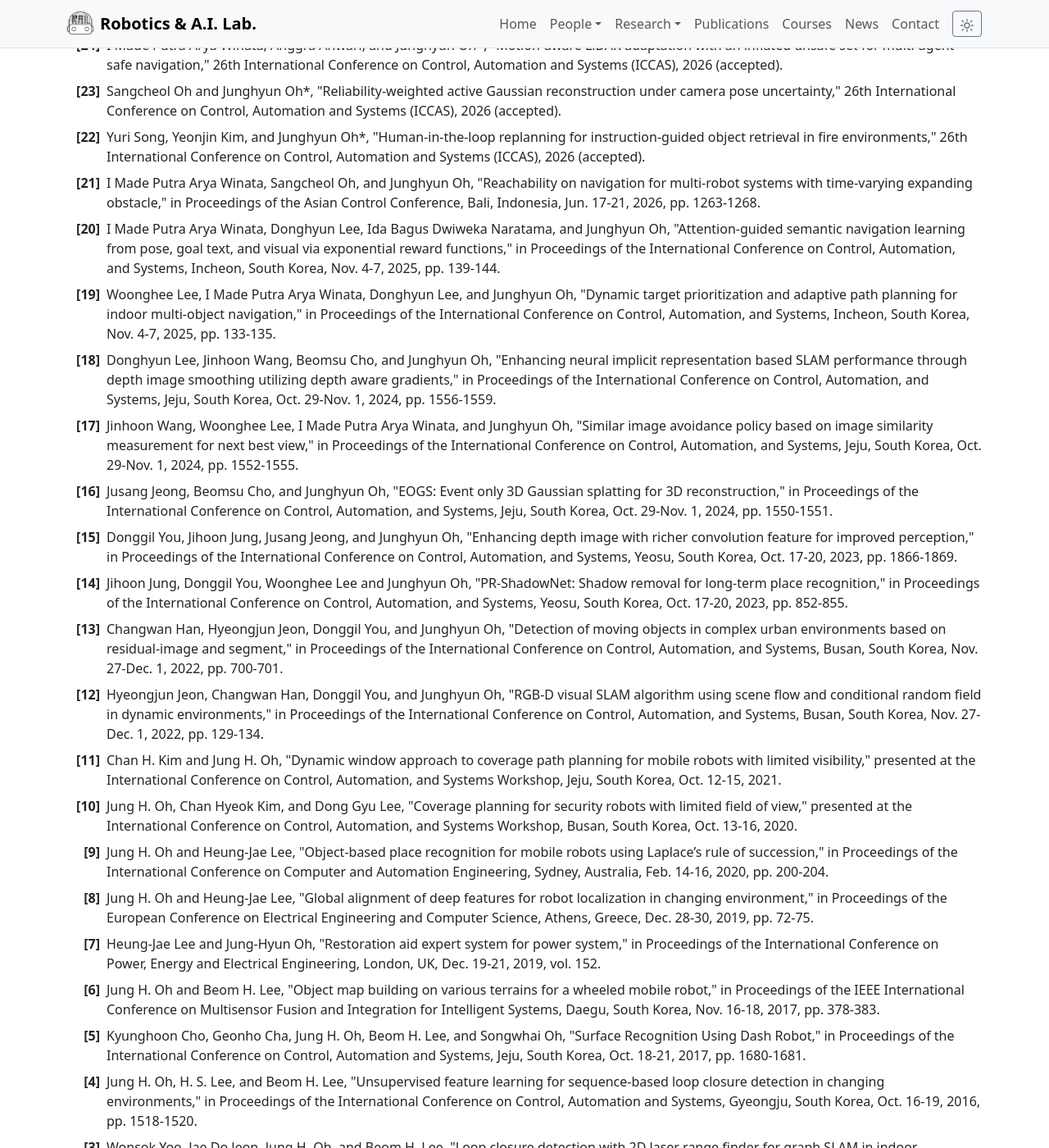
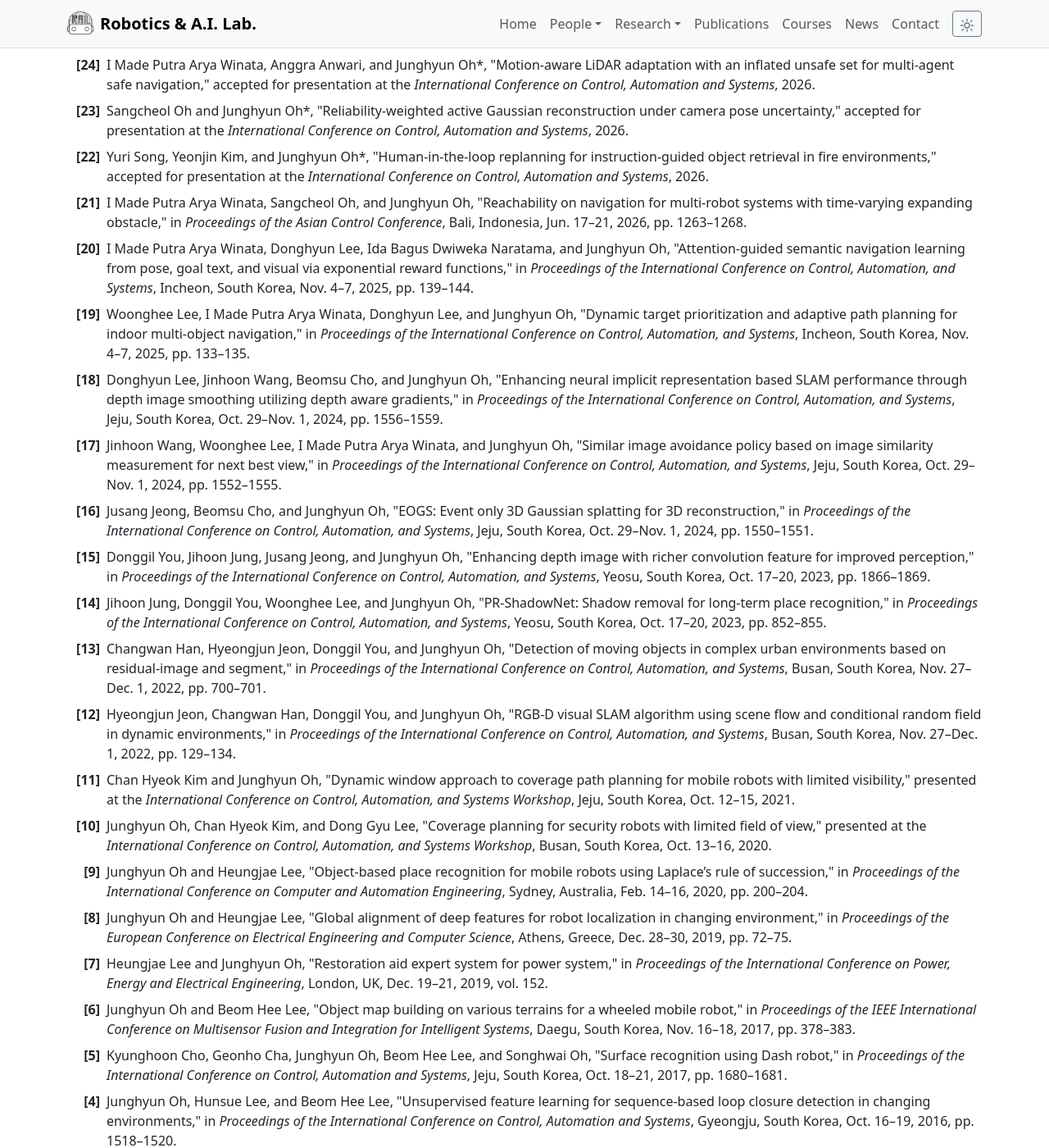
Before and after one commit to robotailab/robotailab.github.io, a Jekyll site: the page built from publications.md, in a window 1280 px wide and 1400 px high, scrolled down 2520 px. Shown: the whole window at 82% size. Built offline with Jekyll 4.4.1, drawn with Linux system fonts in a browser that asks for light colours; some of the changed text lies outside the part shown.

Commit message:
Standardize international conference citations

```diff
--- a/_data/publications.yml
+++ b/_data/publications.yml
@@ -88,55 +88,55 @@
   title: International Conferences
   items:
     - year: 2026
-      text: 'Ida Bagus Dwiweka Naratama, I Made Putra Arya Winata, and Junghyun Oh*, "Latent flow matching for uncertainty-aware 3D scene graph completion from partial robot observations," 26th International Conference on Control, Automation and Systems (ICCAS), 2026 (accepted).'
+      text: 'Ida Bagus Dwiweka Naratama, I Made Putra Arya Winata, and Junghyun Oh*, "Latent flow matching for uncertainty-aware 3D scene graph completion from partial robot observations," accepted for presentation at the <em>International Conference on Control, Automation and Systems</em>, 2026.'
     - year: 2026
-      text: 'I Made Putra Arya Winata, Anggra Anwari, and Junghyun Oh*, "Motion-aware LiDAR adaptation with an inflated unsafe set for multi-agent safe navigation," 26th International Conference on Control, Automation and Systems (ICCAS), 2026 (accepted).'
+      text: 'I Made Putra Arya Winata, Anggra Anwari, and Junghyun Oh*, "Motion-aware LiDAR adaptation with an inflated unsafe set for multi-agent safe navigation," accepted for presentation at the <em>International Conference on Control, Automation and Systems</em>, 2026.'
     - year: 2026
-      text: 'Sangcheol Oh and Junghyun Oh*, "Reliability-weighted active Gaussian reconstruction under camera pose uncertainty," 26th International Conference on Control, Automation and Systems (ICCAS), 2026 (accepted).'
+      text: 'Sangcheol Oh and Junghyun Oh*, "Reliability-weighted active Gaussian reconstruction under camera pose uncertainty," accepted for presentation at the <em>International Conference on Control, Automation and Systems</em>, 2026.'
     - year: 2026
-      text: 'Yuri Song, Yeonjin Kim, and Junghyun Oh*, "Human-in-the-loop replanning for instruction-guided object retrieval in fire environments," 26th International Conference on Control, Automation and Systems (ICCAS), 2026 (accepted).'
+      text: 'Yuri Song, Yeonjin Kim, and Junghyun Oh*, "Human-in-the-loop replanning for instruction-guided object retrieval in fire environments," accepted for presentation at the <em>International Conference on Control, Automation and Systems</em>, 2026.'
     - year: 2026
-      text: 'I Made Putra Arya Winata, Sangcheol Oh, and Junghyun Oh, "Reachability on navigation for multi-robot systems with time-varying expanding obstacle," in Proceedings of the Asian Control Conference, Bali, Indonesia, Jun. 17-21, 2026, pp. 1263-1268.'
+      text: 'I Made Putra Arya Winata, Sangcheol Oh, and Junghyun Oh, "Reachability on navigation for multi-robot systems with time-varying expanding obstacle," in <em>Proceedings of the Asian Control Conference</em>, Bali, Indonesia, Jun. 17–21, 2026, pp. 1263–1268.'
     - year: 2025
-      text: 'I Made Putra Arya Winata, Donghyun Lee, Ida Bagus Dwiweka Naratama, and Junghyun Oh, "Attention-guided semantic navigation learning from pose, goal text, and visual via exponential reward functions," in Proceedings of the International Conference on Control, Automation, and Systems, Incheon, South Korea, Nov. 4-7, 2025, pp. 139-144.'
+      text: 'I Made Putra Arya Winata, Donghyun Lee, Ida Bagus Dwiweka Naratama, and Junghyun Oh, "Attention-guided semantic navigation learning from pose, goal text, and visual via exponential reward functions," in <em>Proceedings of the International Conference on Control, Automation, and Systems</em>, Incheon, South Korea, Nov. 4–7, 2025, pp. 139–144.'
     - year: 2025
-      text: 'Woonghee Lee, I Made Putra Arya Winata, Donghyun Lee, and Junghyun Oh, "Dynamic target prioritization and adaptive path planning for indoor multi-object navigation," in Proceedings of the International Conference on Control, Automation, and Systems, Incheon, South Korea, Nov. 4-7, 2025, pp. 133-135.'
+      text: 'Woonghee Lee, I Made Putra Arya Winata, Donghyun Lee, and Junghyun Oh, "Dynamic target prioritization and adaptive path planning for indoor multi-object navigation," in <em>Proceedings of the International Conference on Control, Automation, and Systems</em>, Incheon, South Korea, Nov. 4–7, 2025, pp. 133–135.'
     - year: 2024
-      text: 'Donghyun Lee, Jinhoon Wang, Beomsu Cho, and Junghyun Oh, "Enhancing neural implicit representation based SLAM performance through depth image smoothing utilizing depth aware gradients," in Proceedings of the International Conference on Control, Automation, and Systems, Jeju, South Korea, Oct. 29-Nov. 1, 2024, pp. 1556-1559.'
+      text: 'Donghyun Lee, Jinhoon Wang, Beomsu Cho, and Junghyun Oh, "Enhancing neural implicit representation based SLAM performance through depth image smoothing utilizing depth aware gradients," in <em>Proceedings of the International Conference on Control, Automation, and Systems</em>, Jeju, South Korea, Oct. 29–Nov. 1, 2024, pp. 1556–1559.'
     - year: 2024
-      text: 'Jinhoon Wang, Woonghee Lee, I Made Putra Arya Winata, and Junghyun Oh, "Similar image avoidance policy based on image similarity measurement for next best view," in Proceedings of the International Conference on Control, Automation, and Systems, Jeju, South Korea, Oct. 29-Nov. 1, 2024, pp. 1552-1555.'
+      text: 'Jinhoon Wang, Woonghee Lee, I Made Putra Arya Winata, and Junghyun Oh, "Similar image avoidance policy based on image similarity measurement for next best view," in <em>Proceedings of the International Conference on Control, Automation, and Systems</em>, Jeju, South Korea, Oct. 29–Nov. 1, 2024, pp. 1552–1555.'
     - year: 2024
-      text: 'Jusang Jeong, Beomsu Cho, and Junghyun Oh, "EOGS: Event only 3D Gaussian splatting for 3D reconstruction," in Proceedings of the International Conference on Control, Automation, and Systems, Jeju, South Korea, Oct. 29-Nov. 1, 2024, pp. 1550-1551.'
+      text: 'Jusang Jeong, Beomsu Cho, and Junghyun Oh, "EOGS: Event only 3D Gaussian splatting for 3D reconstruction," in <em>Proceedings of the International Conference on Control, Automation, and Systems</em>, Jeju, South Korea, Oct. 29–Nov. 1, 2024, pp. 1550–1551.'
     - year: 2023
-      text: 'Donggil You, Jihoon Jung, Jusang Jeong, and Junghyun Oh, "Enhancing depth image with richer convolution feature for improved perception," in Proceedings of the International Conference on Control, Automation, and Systems, Yeosu, South Korea, Oct. 17-20, 2023, pp. 1866-1869.'
+      text: 'Donggil You, Jihoon Jung, Jusang Jeong, and Junghyun Oh, "Enhancing depth image with richer convolution feature for improved perception," in <em>Proceedings of the International Conference on Control, Automation, and Systems</em>, Yeosu, South Korea, Oct. 17–20, 2023, pp. 1866–1869.'
     - year: 2023
-      text: 'Jihoon Jung, Donggil You, Woonghee Lee and Junghyun Oh, "PR-ShadowNet: Shadow removal for long-term place recognition," in Proceedings of the International Conference on Control, Automation, and Systems, Yeosu, South Korea, Oct. 17-20, 2023, pp. 852-855.'
+      text: 'Jihoon Jung, Donggil You, Woonghee Lee, and Junghyun Oh, "PR-ShadowNet: Shadow removal for long-term place recognition," in <em>Proceedings of the International Conference on Control, Automation, and Systems</em>, Yeosu, South Korea, Oct. 17–20, 2023, pp. 852–855.'
     - year: 2022
-      text: 'Changwan Han, Hyeongjun Jeon, Donggil You, and Junghyun Oh, "Detection of moving objects in complex urban environments based on residual-image and segment," in Proceedings of the International Conference on Control, Automation, and Systems, Busan, South Korea, Nov. 27-Dec. 1, 2022, pp. 700-701.'
+      text: 'Changwan Han, Hyeongjun Jeon, Donggil You, and Junghyun Oh, "Detection of moving objects in complex urban environments based on residual-image and segment," in <em>Proceedings of the International Conference on Control, Automation, and Systems</em>, Busan, South Korea, Nov. 27–Dec. 1, 2022, pp. 700–701.'
     - year: 2022
-      text: 'Hyeongjun Jeon, Changwan Han, Donggil You, and Junghyun Oh, "RGB-D visual SLAM algorithm using scene flow and conditional random field in dynamic environments," in Proceedings of the International Conference on Control, Automation, and Systems, Busan, South Korea, Nov. 27-Dec. 1, 2022, pp. 129-134.'
+      text: 'Hyeongjun Jeon, Changwan Han, Donggil You, and Junghyun Oh, "RGB-D visual SLAM algorithm using scene flow and conditional random field in dynamic environments," in <em>Proceedings of the International Conference on Control, Automation, and Systems</em>, Busan, South Korea, Nov. 27–Dec. 1, 2022, pp. 129–134.'
     - year: 2021
-      text: 'Chan H. Kim and Jung H. Oh, "Dynamic window approach to coverage path planning for mobile robots with limited visibility," presented at the International Conference on Control, Automation, and Systems Workshop, Jeju, South Korea, Oct. 12-15, 2021.'
+      text: 'Chan Hyeok Kim and Junghyun Oh, "Dynamic window approach to coverage path planning for mobile robots with limited visibility," presented at the <em>International Conference on Control, Automation, and Systems Workshop</em>, Jeju, South Korea, Oct. 12–15, 2021.'
     - year: 2020
-      text: 'Jung H. Oh, Chan Hyeok Kim, and Dong Gyu Lee, "Coverage planning for security robots with limited field of view," presented at the International Conference on Control, Automation, and Systems Workshop, Busan, South Korea, Oct. 13-16, 2020.'
+      text: 'Junghyun Oh, Chan Hyeok Kim, and Dong Gyu Lee, "Coverage planning for security robots with limited field of view," presented at the <em>International Conference on Control, Automation, and Systems Workshop</em>, Busan, South Korea, Oct. 13–16, 2020.'
     - year: 2020
-      text: 'Jung H. Oh and Heung-Jae Lee, "Object-based place recognition for mobile robots using Laplace’s rule of succession," in Proceedings of the International Conference on Computer and Automation Engineering, Sydney, Australia, Feb. 14-16, 2020, pp. 200-204.'
+      text: 'Junghyun Oh and Heungjae Lee, "Object-based place recognition for mobile robots using Laplace’s rule of succession," in <em>Proceedings of the International Conference on Computer and Automation Engineering</em>, Sydney, Australia, Feb. 14–16, 2020, pp. 200–204.'
     - year: 2019
-      text: 'Jung H. Oh and Heung-Jae Lee, "Global alignment of deep features for robot localization in changing environment," in Proceedings of the European Conference on Electrical Engineering and Computer Science, Athens, Greece, Dec. 28-30, 2019, pp. 72-75.'
+      text: 'Junghyun Oh and Heungjae Lee, "Global alignment of deep features for robot localization in changing environment," in <em>Proceedings of the European Conference on Electrical Engineering and Computer Science</em>, Athens, Greece, Dec. 28–30, 2019, pp. 72–75.'
     - year: 2019
-      text: 'Heung-Jae Lee and Jung-Hyun Oh, "Restoration aid expert system for power system," in Proceedings of the International Conference on Power, Energy and Electrical Engineering, London, UK, Dec. 19-21, 2019, vol. 152.'
+      text: 'Heungjae Lee and Junghyun Oh, "Restoration aid expert system for power system," in <em>Proceedings of the International Conference on Power, Energy and Electrical Engineering</em>, London, UK, Dec. 19–21, 2019, vol. 152.'
     - year: 2017
-      text: 'Jung H. Oh and Beom H. Lee, "Object map building on various terrains for a wheeled mobile robot," in Proceedings of the IEEE International Conference on Multisensor Fusion and Integration for Intelligent Systems, Daegu, South Korea, Nov. 16-18, 2017, pp. 378-383.'
+      text: 'Junghyun Oh and Beom Hee Lee, "Object map building on various terrains for a wheeled mobile robot," in <em>Proceedings of the IEEE International Conference on Multisensor Fusion and Integration for Intelligent Systems</em>, Daegu, South Korea, Nov. 16–18, 2017, pp. 378–383.'
     - year: 2017
-      text: 'Kyunghoon Cho, Geonho Cha, Jung H. Oh, Beom H. Lee, and Songwhai Oh, "Surface Recognition Using Dash Robot," in Proceedings of the International Conference on Control, Automation and Systems, Jeju, South Korea, Oct. 18-21, 2017, pp. 1680-1681.'
+      text: 'Kyunghoon Cho, Geonho Cha, Junghyun Oh, Beom Hee Lee, and Songhwai Oh, "Surface recognition using Dash robot," in <em>Proceedings of the International Conference on Control, Automation and Systems</em>, Jeju, South Korea, Oct. 18–21, 2017, pp. 1680–1681.'
     - year: 2016
-      text: 'Jung H. Oh, H. S. Lee, and Beom H. Lee, "Unsupervised feature learning for sequence-based loop closure detection in changing environments," in Proceedings of the International Conference on Control, Automation and Systems, Gyeongju, South Korea, Oct. 16-19, 2016, pp. 1518-1520.'
+      text: 'Junghyun Oh, Hunsue Lee, and Beom Hee Lee, "Unsupervised feature learning for sequence-based loop closure detection in changing environments," in <em>Proceedings of the International Conference on Control, Automation and Systems</em>, Gyeongju, South Korea, Oct. 16–19, 2016, pp. 1518–1520.'
     - year: 2016
-      text: 'Wonsok Yoo, Jae Do Jeon, Jung H. Oh, and Beom H. Lee, "Loop closure detection with 2D laser range finder for graph SLAM in indoor environments," in Proceedings of the International Conference on Control, Automation and Systems, Gyeongju, South Korea, Oct. 16-19, 2016, pp. 1514-1517.'
+      text: 'Wonsok Yoo, Jae Do Jeon, Junghyun Oh, and Beom Hee Lee, "Loop closure detection with 2D laser range finder for graph SLAM in indoor environments," in <em>Proceedings of the International Conference on Control, Automation and Systems</em>, Gyeongju, South Korea, Oct. 16–19, 2016, pp. 1514–1517.'
     - year: 2016
-      text: 'Hunsue Lee, Junghyun Oh, Jaedo Jeon, and Beomhee Lee, "Efficient deployment of energy-constrained unmanned aerial vehicles in 3-dimensional space," in Proceedings of the International Conference on Informatics in Control, Automation, and Robotics, Lisbon, Portugal, July 29-31, 2016, pp. 446-451.'
+      text: 'Hunsue Lee, Junghyun Oh, Jae Do Jeon, and Beom Hee Lee, "Efficient deployment of energy-constrained unmanned aerial vehicles in 3-dimensional space," in <em>Proceedings of the International Conference on Informatics in Control, Automation, and Robotics</em>, Lisbon, Portugal, Jul. 29–31, 2016, pp. 446–451.'
     - year: 2015
-      text: 'H. S. Lee, J. H. Oh, and B. H. Lee, "Design and implementation for multiple-robot deployment in intelligent space," in Proceedings of the IEEE International Conference on Emerging Technologies and Factory Automation, Luxembourg, Luxembourg, Sep. 8-11, 2015, pp. 1-4.'
+      text: 'Hunsue Lee, Junghyun Oh, and Beom Hee Lee, "Design and implementation for multiple-robot deployment in intelligent space," in <em>Proceedings of the IEEE International Conference on Emerging Technologies and Factory Automation</em>, Luxembourg, Luxembourg, Sep. 8–11, 2015, pp. 1–4.'
 
 - id: domestic-confs
   title: Domestic Conferences
```
